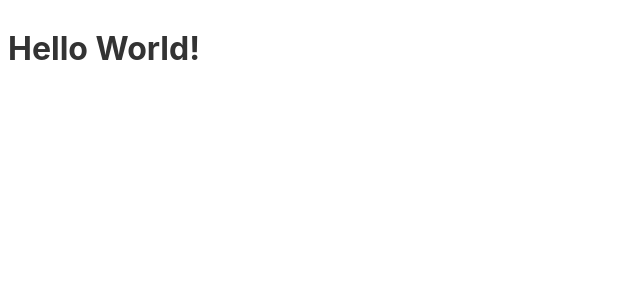
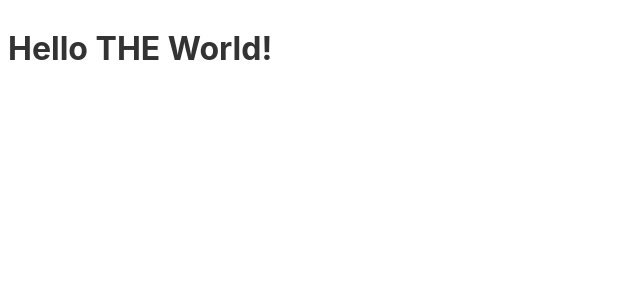
Before and after one commit to SynCROSS/learning-svelte, a Svelte app: page / in a window 1280 px wide. Shown: the top 300 px of the page, without its empty margins (0-640 px from the left). Built offline with nearby package versions, Linux system fonts and the light colour scheme.

Commit message:
Adding Data

```diff
--- a/src/App.svelte
+++ b/src/App.svelte
@@ -1,5 +1,5 @@
 <script>
-  let world = 'World';
+  let world = 'THE World';
 </script>
 
 <h1>Hello {world}!</h1>
```
Also changed, not shown: public/build/bundle.js, 1 other file (tests, documents, lock files or other folders).
